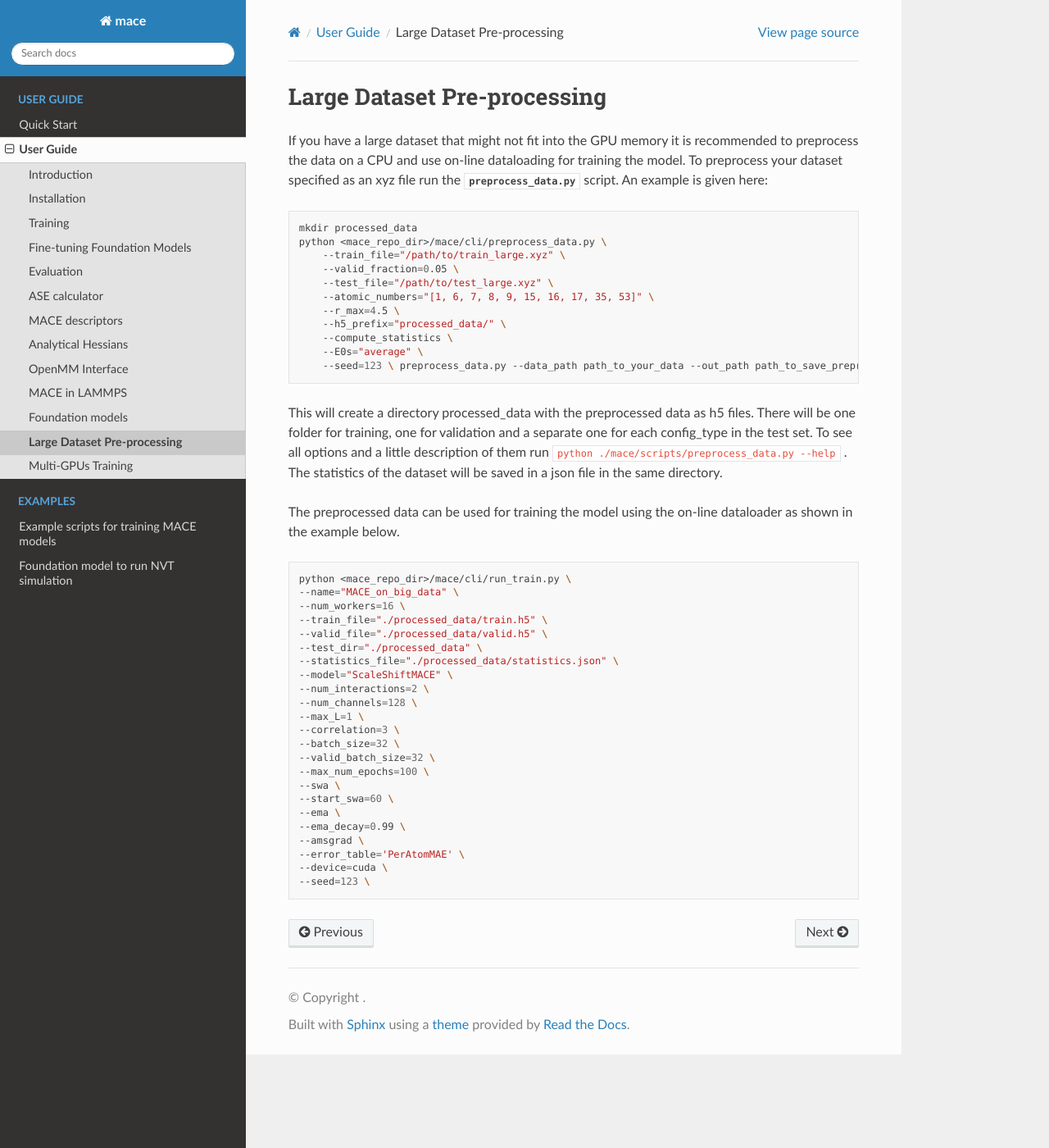
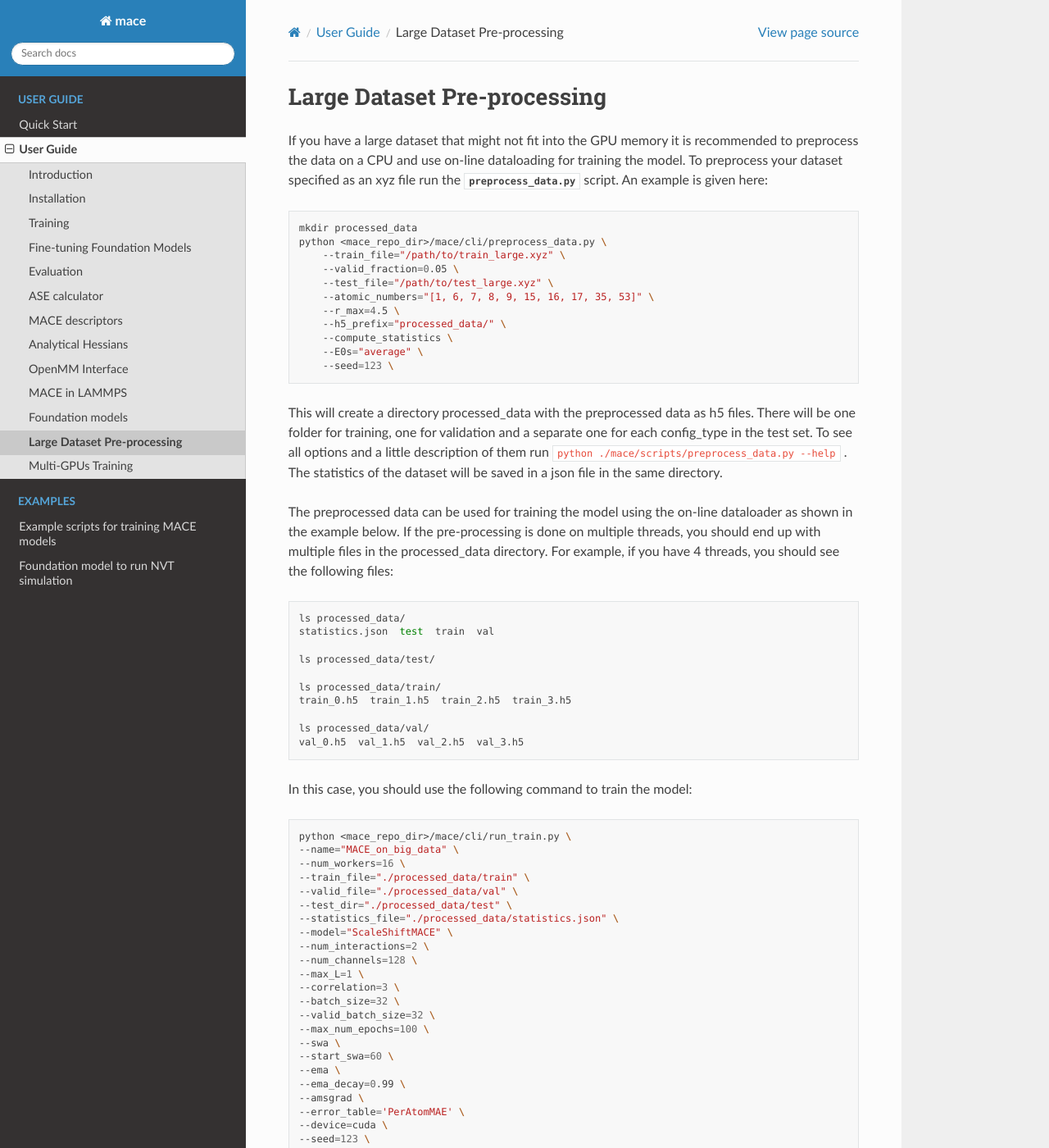
Before and after one commit to ACEsuit/mace, a Sphinx documentation site: the page built from docs/guide/multipreprocessing.rst, in a window 1280 px wide and 1400 px high. Shown: the whole window at 82% size. Built offline with Sphinx 7.4.7 and the Read the Docs theme 2.0.0, drawn with Linux system fonts in a browser that asks for light colours; pages that are not in the unit, such as notebooks, are missing from menus.

Commit message:
update mutlipreprocessing doc

```diff
--- a/docs/guide/multipreprocessing.rst
+++ b/docs/guide/multipreprocessing.rst
@@ -21,7 +21,7 @@ An example is given here:
         --h5_prefix="processed_data/" \
         --compute_statistics \
         --E0s="average" \
-        --seed=123 \ preprocess_data.py --data_path path_to_your_data --out_path path_to_save_preprocessed_data
+        --seed=123 \
 
 This will create a directory processed_data with the preprocessed data as h5 files.
 There will be one folder for training, one for validation and a separate one for each config_type in the test set.
@@ -29,15 +29,31 @@ To see all options and a little description of them run ``python ./mace/scripts/
 The statistics of the dataset will be saved in a json file in the same directory.
 
 The preprocessed data can be used for training the model using the on-line dataloader as shown in the example below.
+If the pre-processing is done on multiple threads, you should end up with multiple files in the processed_data directory. For example, if you have 4 threads, you should see the following files:
+
+.. code-block:: bash
+
+    ls processed_data/
+    statistics.json  test  train  val
+
+    ls processed_data/test/
+
+    ls processed_data/train/
+    train_0.h5  train_1.h5  train_2.h5  train_3.h5
+
+    ls processed_data/val/
+    val_0.h5  val_1.h5  val_2.h5  val_3.h5
+
+In this case, you should use the following command to train the model:
 
 .. code-block:: bash
 
     python <mace_repo_dir>/mace/cli/run_train.py \
     --name="MACE_on_big_data" \
     --num_workers=16 \
-    --train_file="./processed_data/train.h5" \
-    --valid_file="./processed_data/valid.h5" \
-    --test_dir="./processed_data" \
+    --train_file="./processed_data/train" \
+    --valid_file="./processed_data/val" \
+    --test_dir="./processed_data/test" \
     --statistics_file="./processed_data/statistics.json" \
     --model="ScaleShiftMACE" \
     --num_interactions=2 \
```
